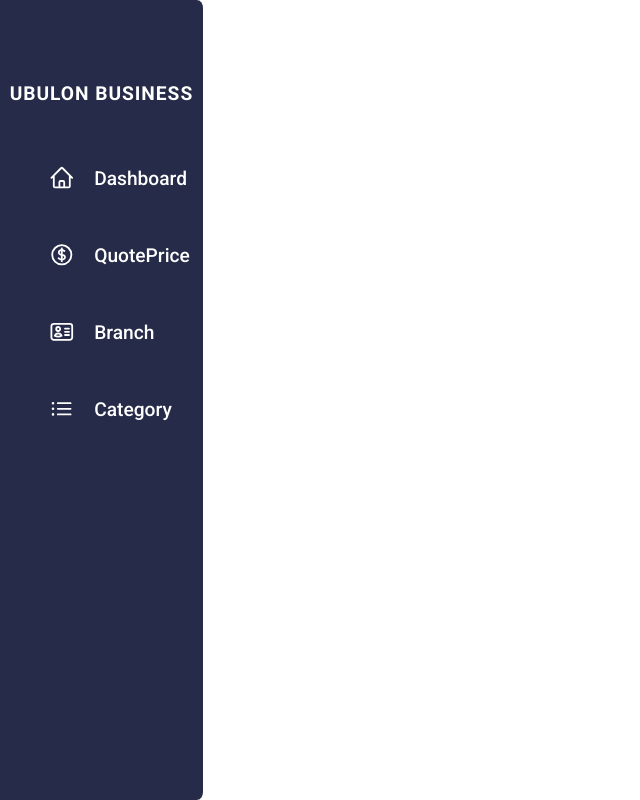
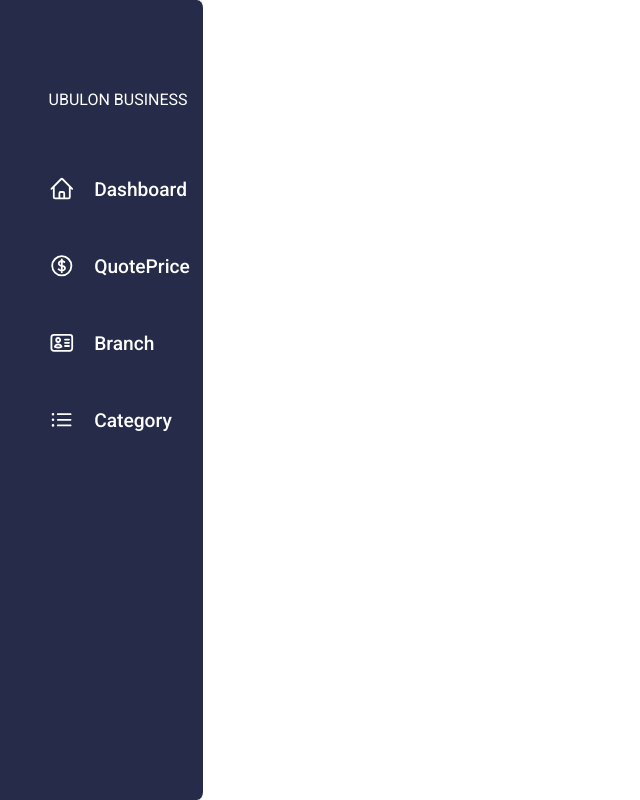
Before and after one commit to NNQA/UbolnFe, a React (Vite) app: page /admin in a window 1280 px wide. Shown: the whole page, without its empty margins (0-640 px from the left). Built offline with nearby package versions, Linux system fonts and the light colour scheme.

Commit message:
refactor: refactor title page

```diff
--- a/src/components/admin/Slidebar.tsx
+++ b/src/components/admin/Slidebar.tsx
@@ -10,16 +10,18 @@ const Slidebar = (): React.ReactElement => {
     "
     >
       <div className="flex flex-col gap-8 w-full">
-        <p className="w-full flex justify-center font-bold tracking-wider text-[1.2rem]">
-          UBULON BUSINESS
-        </p>
+        <div className="w-full flex justify-end">
+          <p className="flex gap-5 items-start cursor-pointer w-[80%] tetxt-white  py-2 px-2 ">
+            UBULON BUSINESS
+          </p>
+        </div>
       </div>
       <div className="flex flex-col gap-8 w-full">
         {data.map(({ ...fakedata }, idx) => (
           <div key={idx} className="w-full flex justify-end">
             <div
               className="flex  gap-5  items-start cursor-pointer w-[80%] hover:bg-yellow-cfg-300 hover:text-fiord-cfg-400
-            tetxt-white  py-2 px-2 rounded-l-2xl hover:font-bold font-medium"
+            tetxt-white  py-2 px-2 rounded-l-full hover:font-bold font-medium"
             >
               <div className="">
                 <Icon
```
